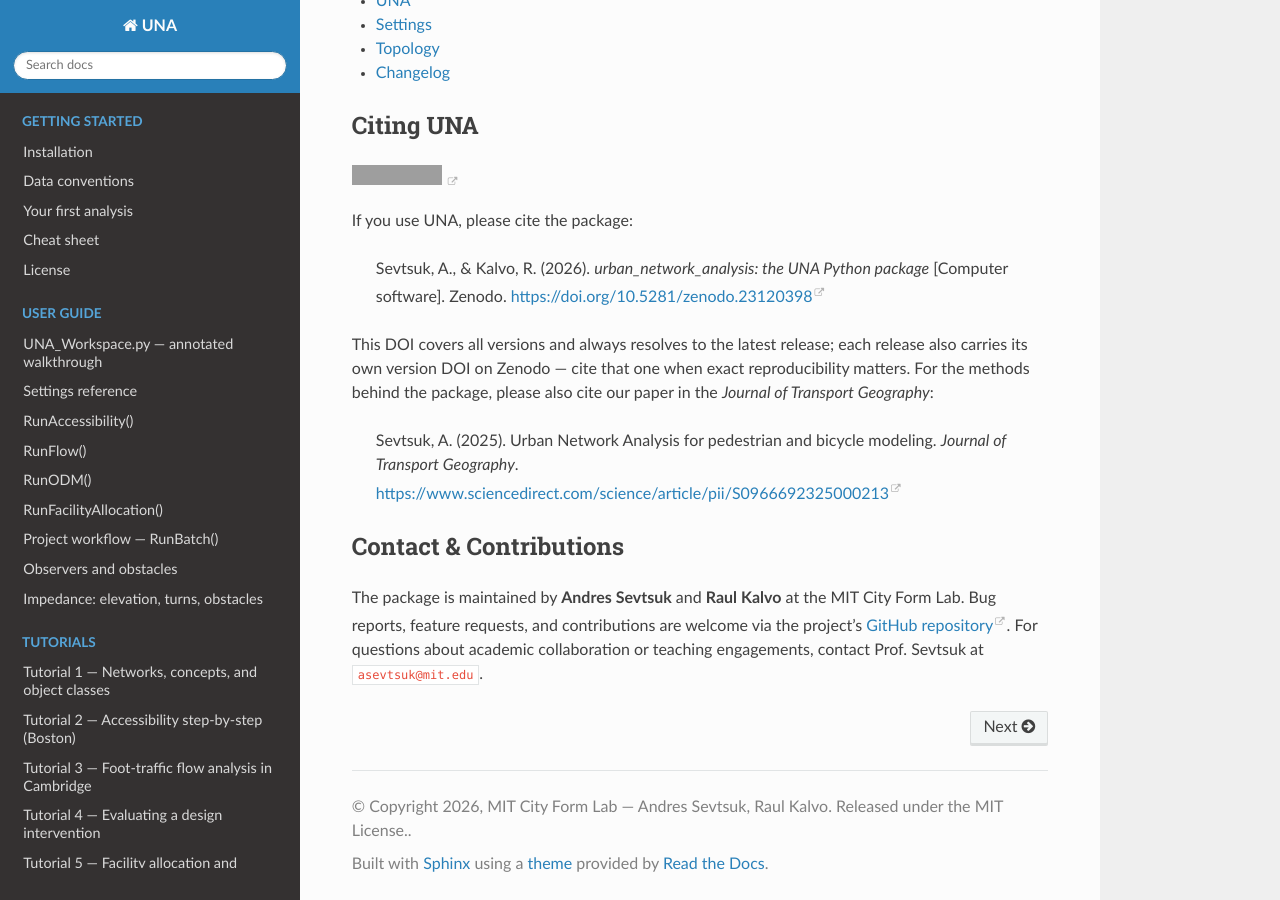
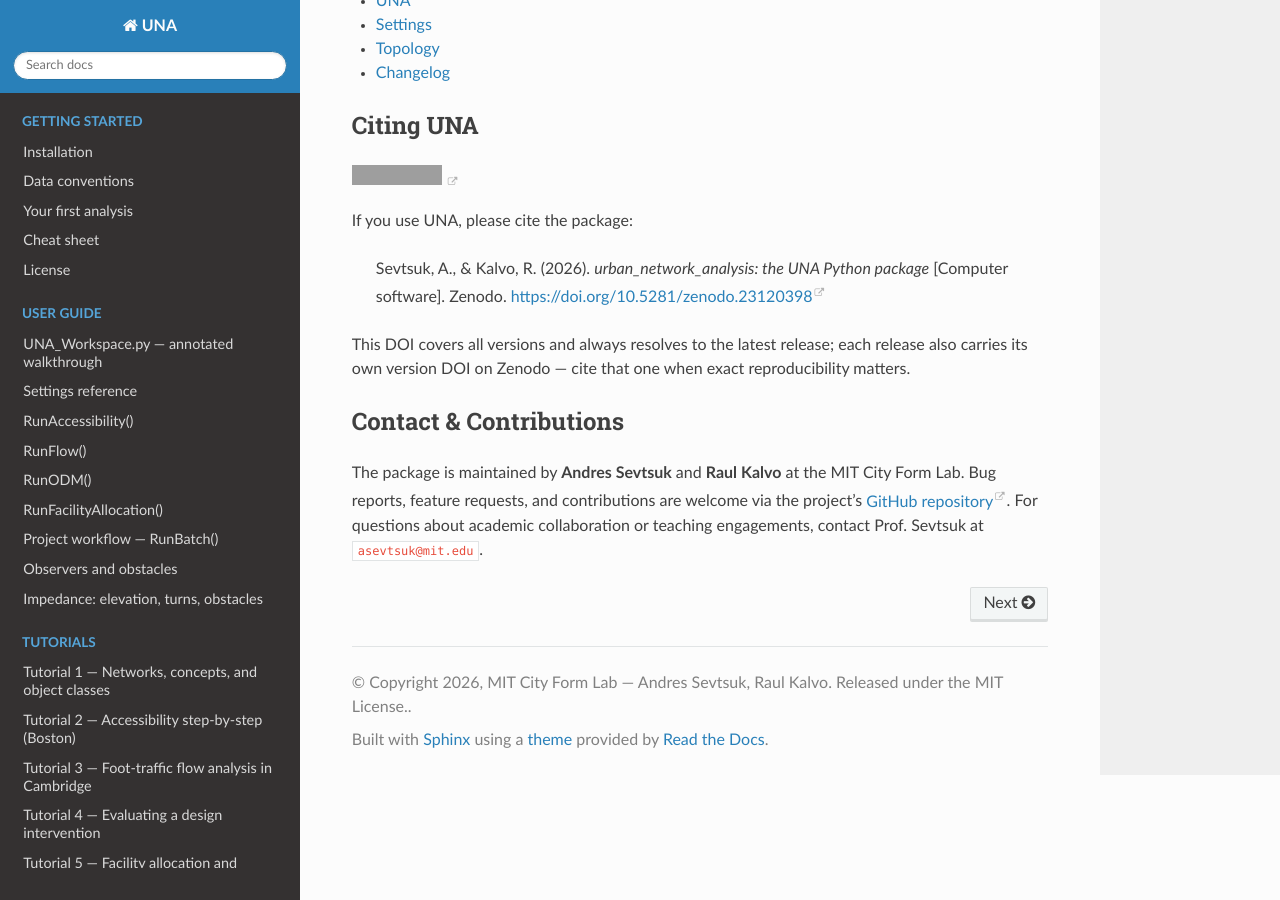
Before and after one commit to City-Form-Lab/urban_network_analysis, a Sphinx documentation site: the page built from docs/index.rst, in a window 1280 px wide and 900 px high, scrolled down 8791 px. Built offline with Sphinx 7.4.7 and the Read the Docs theme 3.1.0, drawn with Linux system fonts in a browser that asks for light colours; grey boxes are pictures that could not be loaded.

Commit message:
Docs Citing UNA: Zenodo software DOI is the sole primary reference (JTG paper reference removed from landing page)

```diff
--- a/docs/index.rst
+++ b/docs/index.rst
@@ -102,13 +102,7 @@ If you use UNA, please cite the package:
 
 This DOI covers all versions and always resolves to the latest
 release; each release also carries its own version DOI on Zenodo —
-cite that one when exact reproducibility matters. For the methods
-behind the package, please also cite our paper in the *Journal of
-Transport Geography*:
-
-    Sevtsuk, A. (2025). Urban Network Analysis for pedestrian and bicycle
-    modeling. *Journal of Transport Geography*.
-    https://www.sciencedirect.com/science/article/pii/S0966692325000213
+cite that one when exact reproducibility matters.
 
 
 Contact & Contributions
```
